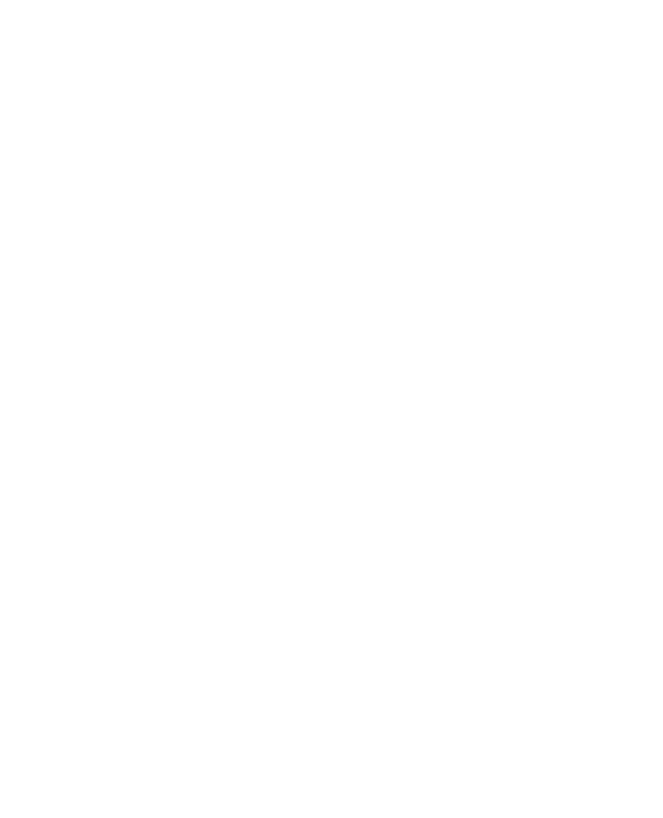
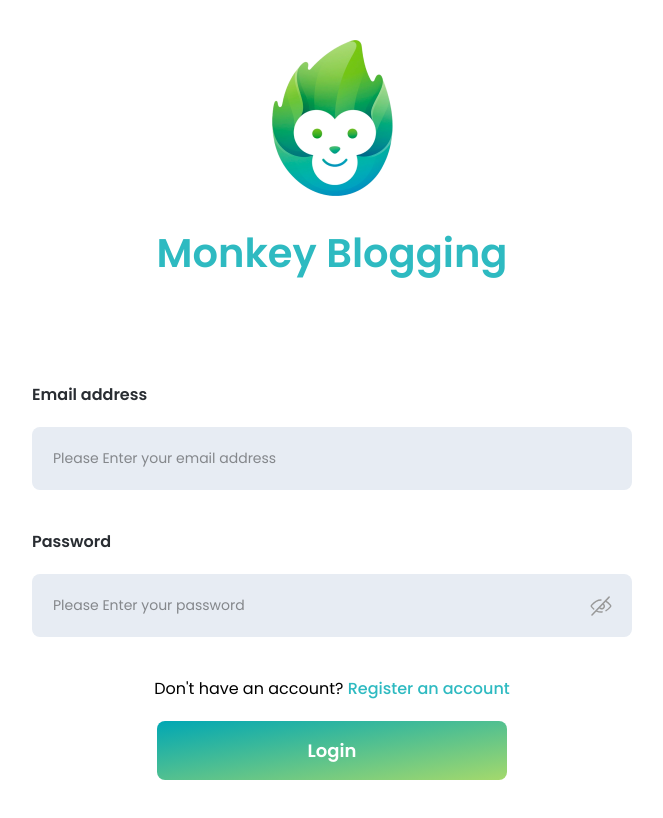
Before and after one commit to ThanhTai46/react-blog, a React (Create React App) app: page /sign-in in a window 1280 px wide. Before the commit this address had no page. Shown: the whole page, without its empty margins (308-971 px from the left). Built offline with nearby package versions, Linux system fonts and the light colour scheme; no server answers.

Commit message:
Completed Login Page for blog

```diff
--- a/public/index.html
+++ b/public/index.html
@@ -7,7 +7,7 @@
   <meta name="viewport" content="width=device-width, initial-scale=1" />
   <meta name="theme-color" content="#000000" />
   <meta name="description" content="Web site created using create-react-app" />
-  <link rel="apple-touch-icon" href="%PUBLIC_URL%/logo192.png" />
+  <link rel="apple-touch-icon" href="%PUBLIC_URL%/logo.png" />
   <!--
       manifest.json provides metadata used when your web app is installed on a
       user's mobile device or desktop. See https://developers.google.com/web/fundamentals/web-app-manifest/
--- a/src/App.js
+++ b/src/App.js
@@ -1,13 +1,17 @@
 import { Route, Routes } from "react-router-dom";
 import { AuthProvider } from "contexts/auth-context";
 import SignUpPage from "pages/SignUpPage";
+import SignInPage from "pages/SignInPage";
+import HomePage from "pages/HomePage";
 
 function App() {
   return (
     <div>
       <AuthProvider>
         <Routes>
+          <Route path="/" element={<HomePage></HomePage>}></Route>
           <Route path="/sign-up" element={<SignUpPage></SignUpPage>}></Route>
+          <Route path="/sign-in" element={<SignInPage></SignInPage>}></Route>
         </Routes>
       </AuthProvider>
     </div>
--- a/src/components/field/Field.js
+++ b/src/components/field/Field.js
@@ -1,7 +1,3 @@
-import { Input } from "components/input";
-import { Label } from "components/label";
-import React from "react";
-import { IconEyeClose, IconEyeOpen } from "components/icon";
 import styled from "styled-components";
 const FieldStyles = styled.div`
   display: flex;
--- a/src/components/input/Input.js
+++ b/src/components/input/Input.js
@@ -1,5 +1,6 @@
 import React from "react";
 import styled from "styled-components";
+
 import { useController } from "react-hook-form";
 const InputStyles = styled.div`
   position: relative;
--- a/src/contexts/auth-context.js
+++ b/src/contexts/auth-context.js
@@ -1,10 +1,18 @@
-const { createContext, useContext, useState } = require("react");
+import { auth } from "firebase-app/firebase-config";
+import { onAuthStateChanged } from "firebase/auth";
+
+const { createContext, useContext, useState, useEffect } = require("react");
 
 const AuthContext = createContext();
 
 function AuthProvider(props) {
   const [userInfo, setUserInfo] = useState({});
   const value = { userInfo, setUserInfo };
+  useEffect(() => {
+    onAuthStateChanged(auth, (user) => {
+      setUserInfo(user);
+    });
+  }, []);
   return <AuthContext.Provider {...props} value={value}></AuthContext.Provider>;
 }
 
--- a/src/firebase-app/firebase-config.js
+++ b/src/firebase-app/firebase-config.js
@@ -2,12 +2,12 @@ import { initializeApp } from "firebase/app";
 import { getFirestore } from "firebase/firestore";
 import { getAuth } from "firebase/auth";
 const firebaseConfig = {
-  apiKey: "AIzaSyDFhHdMmdL6V-EuCaOlgMK2EWlfJ4AcZYM",
-  authDomain: "react-blog-63906.firebaseapp.com",
-  projectId: "react-blog-63906",
-  storageBucket: "react-blog-63906.appspot.com",
-  messagingSenderId: "774021624864",
-  appId: "1:774021624864:web:46b8024be36764314f3845",
+  apiKey: "AIzaSyCJ4DDQ8HnBPThQ2dyMuDceARMWQ-nSNeY",
+  authDomain: "monkey-blogg.firebaseapp.com",
+  projectId: "monkey-blogg",
+  storageBucket: "monkey-blogg.appspot.com",
+  messagingSenderId: "145810617967",
+  appId: "1:145810617967:web:7a0b7578d8ac6dc5053f9a",
 };
 
 const app = initializeApp(firebaseConfig);
--- /dev/null
+++ b/src/pages/AuthenticationPage.js
@@ -0,0 +1,49 @@
+import React from "react";
+import styled from "styled-components";
+const AuthenticationPageStyles = styled.div`
+  min-height: 100vh;
+  padding: 40px;
+  .logo {
+    width: 121px;
+    height: 156px;
+    margin: 0 auto 27px;
+  }
+  .heading {
+    font-size: 40px;
+    font-weight: bold;
+    color: ${(props) => props.theme.primary};
+    text-align: center;
+    margin-bottom: 100px;
+  }
+
+  .form {
+    max-width: 600px;
+    margin: 0 auto;
+  }
+  .have-account {
+    text-align: center;
+    margin-bottom: 20px;
+    a {
+      display: inline-block;
+      color: ${(props) => props.theme.primary};
+      font-weight: 500;
+    }
+  }
+`;
+const AuthenticationPage = ({ children }) => {
+  return (
+    <AuthenticationPageStyles>
+      <div className="container ">
+        <img
+          srcSet="images/monkey-logo.png"
+          alt="monkey-blogging"
+          className="logo"
+        />
+        <h1 className="heading">Monkey Blogging</h1>
+        {children}
+      </div>
+    </AuthenticationPageStyles>
+  );
+};
+
+export default AuthenticationPage;
--- /dev/null
+++ b/src/pages/HomePage.js
@@ -0,0 +1,16 @@
+import { auth } from "firebase-app/firebase-config";
+import { signOut } from "firebase/auth";
+import React from "react";
+
+const HomePage = () => {
+  const handleSignOut = () => {
+    signOut(auth);
+  };
+  return (
+    <div>
+      <button onClick={handleSignOut}>Sign Out</button>
+    </div>
+  );
+};
+
+export default HomePage;
--- /dev/null
+++ b/src/pages/SignInPage.js
@@ -0,0 +1,127 @@
+import { yupResolver } from "@hookform/resolvers/yup";
+import { Field } from "components/field";
+import { Label } from "components/label";
+import { Button } from "components/button";
+import { IconEyeClose, IconEyeOpen } from "components/icon";
+import { Input } from "components/input";
+import { useEffect, useState } from "react";
+import { useForm } from "react-hook-form";
+import { Link, useNavigate } from "react-router-dom";
+import * as yup from "yup";
+import AuthenticationPage from "./AuthenticationPage";
+import { toast } from "react-toastify";
+import { signInWithEmailAndPassword } from "firebase/auth";
+import { auth } from "firebase-app/firebase-config";
+import { useAuth } from "contexts/auth-context";
+
+const schema = yup.object({
+  email: yup.string().email().required("Please enter your email. 😢😢"),
+  password: yup
+    .string()
+    .required("Please enter your password. 😢😢")
+    .min(8, "Your password must be least 8 characters or greaters. 😢😢")
+    .matches(/[a-zA-Z]/, "Password can only contain Latin letters. 😢😢"),
+});
+const SignInPage = () => {
+  const navigate = useNavigate();
+  const { userInfo } = useAuth();
+  useEffect(() => {
+    document.title = "Login Page";
+    if (userInfo?.email) navigate("/");
+
+    // eslint-disable-next-line react-hooks/exhaustive-deps
+  }, []);
+
+  const {
+    register,
+    control,
+    handleSubmit,
+    formState: { errors, isValid, isSubmitting, reset },
+    watch,
+  } = useForm({
+    mode: "onChange",
+    resolver: yupResolver(schema),
+  });
+  const [showPassword, setShowPassword] = useState(false);
+  const handleSignIn = async (values) => {
+    if (!isValid) return;
+    await signInWithEmailAndPassword(auth, values.email, values.password);
+    navigate("/");
+  };
+  useEffect(() => {
+    const arrErrors = Object.values(errors);
+    if (arrErrors.length > 0) {
+      toast.error(arrErrors[0]?.message, {
+        pauseOnHover: false,
+      });
+    }
+  }, [errors]);
+  return (
+    <div>
+      <AuthenticationPage className="bg-slate-100">
+        <form
+          className="form"
+          onSubmit={handleSubmit(handleSignIn)}
+          autoComplete="off"
+        >
+          {/* ----- Email Field ----*/}
+          <Field>
+            <Label htmlFor="email" className="label">
+              Email address
+            </Label>
+            <Input
+              type="email"
+              name="email"
+              placeholder="Please Enter your email address"
+              control={control}
+            />
+          </Field>
+          {/* ----End Email Field---- */}
+          {/* Password Field */}
+          <Field>
+            <Label htmlFor="password" className="label">
+              Password
+            </Label>
+            <Input
+              type={showPassword ? "text" : "password"}
+              name="password"
+              placeholder="Please Enter your password"
+              control={control}
+            >
+              {showPassword ? (
+                <IconEyeOpen
+                  className="input-icon"
+                  onClick={() =>
+                    setShowPassword((showPassword) => !showPassword)
+                  }
+                ></IconEyeOpen>
+              ) : (
+                <IconEyeClose
+                  className="input-icon"
+                  onClick={() =>
+                    setShowPassword((showPassword) => !showPassword)
+                  }
+                ></IconEyeClose>
+              )}
+            </Input>
+          </Field>
+          {/* End Password Field */}
+          <div className="have-account">
+            Don't have an account?{" "}
+            <Link to="/sign-up">Register an account</Link>
+          </div>
+          <Button
+            type="submit"
+            className="flex items-center justify-center"
+            isLoading={isSubmitting}
+            disabled={isSubmitting}
+          >
+            Login
+          </Button>
+        </form>
+      </AuthenticationPage>
+    </div>
+  );
+};
+
+export default SignInPage;
```
Also changed, not shown: src/components/button/Button.js (+11 -1 lines), src/pages/SignUpPage.js (+24 -55 lines).
